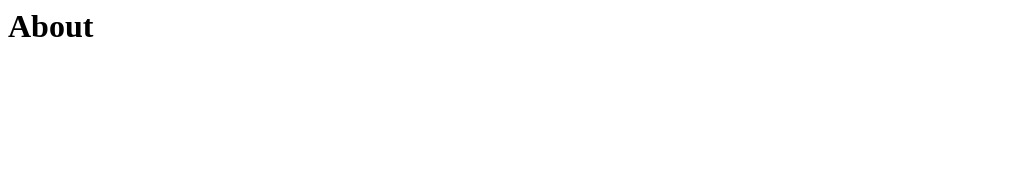
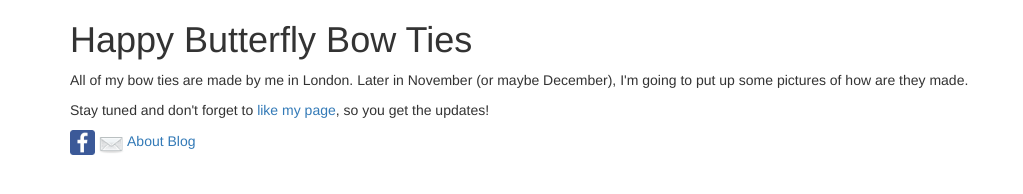
Before and after one commit to botanicus/happybutterflybowties.com, a plain HTML site: page content/about.html in a window 1280 px wide. Shown: the whole page, without its empty margins (0-1023 px from the left). Drawn offline with Linux system fonts and the light colour scheme.

Commit message:
About page.

```diff
--- a/content/about.html
+++ b/content/about.html
@@ -1 +1,45 @@
-<h1>About</h1>
+<!DOCTYPE html>
+<html>
+  <head>
+    <title>Happy Butterfly Bow Ties</title>
+
+    <meta http-equiv="X-UA-Compatible" content="IE=edge" />
+    <meta name="viewport" content="width=device-width, initial-scale=1.0" />
+
+    <link rel="stylesheet" href="/bower_components/bootstrap/dist/css/bootstrap.min.css" />
+    <link rel="stylesheet" href="/styles.css" />
+  </head>
+
+  <body>
+    <div class="container">
+      <h1>Happy Butterfly Bow Ties</h1>
+      <p>
+        All of my bow ties are made by me in London.
+        Later in November (or maybe December), I'm going to put up some pictures of how are they made.
+      </p>
+
+      <p>
+        Stay tuned and don't forget to <a href="https://facebook.com/happybutterflybowties">like my page</a>, so you get the updates!
+      </p>
+
+      <!-- Footer -->
+      <footer>
+        <div class="footer">
+          <nav>
+            <a href="https://facebook.com/happybutterflybowties">
+              <img src="/fb.png" height="25" title="Happy Butterfly Bow Ties Facebook Page." />
+            </a>
+
+            <a href="mailto:james@101ideas.cz">
+              <img src="/email.png" height="25" title="Shoot me an email!" />
+            </a>
+
+            <a href="/about">About</a>
+
+            <a href="https://medium.com/happy-butterfly-bow-ties">Blog</a>
+          </nav>
+        </div>
+      </footer>
+    </div>
+  </body>
+</html>
```
